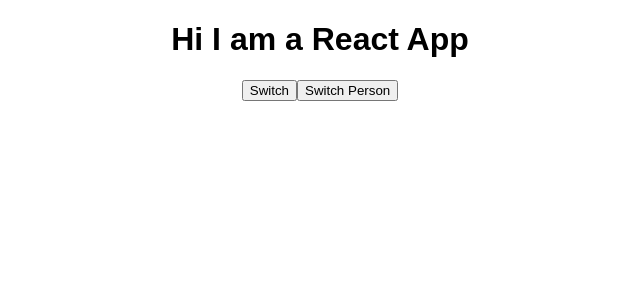
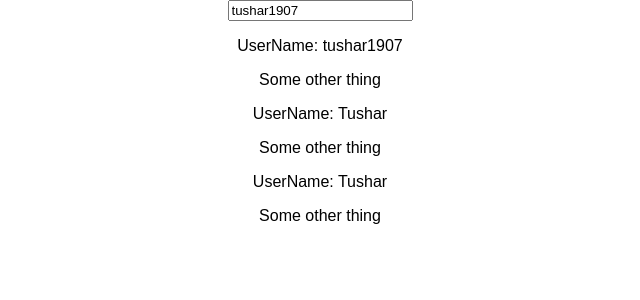
Before and after one commit to tushar1907/REACT-Practice-Application, a React (Create React App) app in the folder react-complete-guide/: page / in a window 1280 px wide. Shown: the top 300 px of the page, without its empty margins (320-960 px from the left). Built offline with nearby package versions, Linux system fonts and the light colour scheme.

Commit message:
Assignment done

```diff
--- a/react-complete-guide/src/App.js
+++ b/react-complete-guide/src/App.js
@@ -2,10 +2,13 @@ import React, { Component } from 'react';
 import logo from './logo.svg';
 import './App.css';
 import Person from './Person/Person'
+import UserInput from './UserInput/UserInput'
+import UserOutput from './UserOutput/UserOutput'
 
 class App extends Component {
 
   state = {
+    username: 'tushar1907',
     person: [
       {id:'adtf1', name:'Max' , age: 28 },
       {id:'plog7', name:'Samnu' , age: 26 }
@@ -33,6 +36,13 @@ class App extends Component {
         {name:"Tushar" , age: 28 },
         {name:event.target.value , age: 30 }
       ]
+    })
+  }
+
+  inputChangedHandler = (event) => {
+
+    this.setState({
+      username: event.target.value
     })
   }
 
@@ -64,17 +74,25 @@ class App extends Component {
         {/* <Person click={this.SateHandler.bind(this,"Suman")}
         name={this.state.person[0].name}
         age={this.state.person[0].age}> my hobbies are XYZ</Person>
-        <Person name={this.state.person[1].name} age={this.state.person[1].age} change={this.nameChangedHandler}/>
+        <Person
+        name={this.state.person[1].name}
+        age={this.state.person[1].age}
+        change={this.nameChangedHandler}/>
         <Person /> */}
         </div>
+
       )
     }
     return (
       <div className="App">
-       <h1>Hi I am a React App</h1>
+       {/* <h1>Hi I am a React App</h1>
        <button onClick={this.SateHandler.bind(this,"Sanjeev")}>Switch</button>
        <button onClick={this.togglePersonsHandler}>Switch Person</button>
-       {persons}
+       {persons}       */}
+       <UserInput change={this.inputChangedHandler} value={this.state.username}/>
+       <UserOutput userName = {this.state.username}/>
+       <UserOutput userName = "Tushar"/>
+       <UserOutput userName = "Tushar"/>
       </div>
     );
   }
--- a/react-complete-guide/src/Person/Person.js
+++ b/react-complete-guide/src/Person/Person.js
@@ -9,8 +9,8 @@ const person = (props) => {
             <p> {props.children} </p>
             <input onChange={props.change} value={props.name}/>
         </div>
-
     )
 }
 
+
 export default person;
--- /dev/null
+++ b/react-complete-guide/src/UserInput/UserInput.js
@@ -0,0 +1,8 @@
+import React from 'react';
+
+const userInput = (props) => {
+
+    return <input type="text" onChange={props.change} value={props.value}/>
+}
+
+export default userInput
--- /dev/null
+++ b/react-complete-guide/src/UserOutput/UserOutput.js
@@ -0,0 +1,13 @@
+import React from 'react';
+
+const userOutput = (props) => {
+
+    return (
+        <div>
+            <p>UserName: {props.userName}</p>
+            <p>Some other thing</p>
+        </div>
+    )
+}
+
+export default userOutput
```
